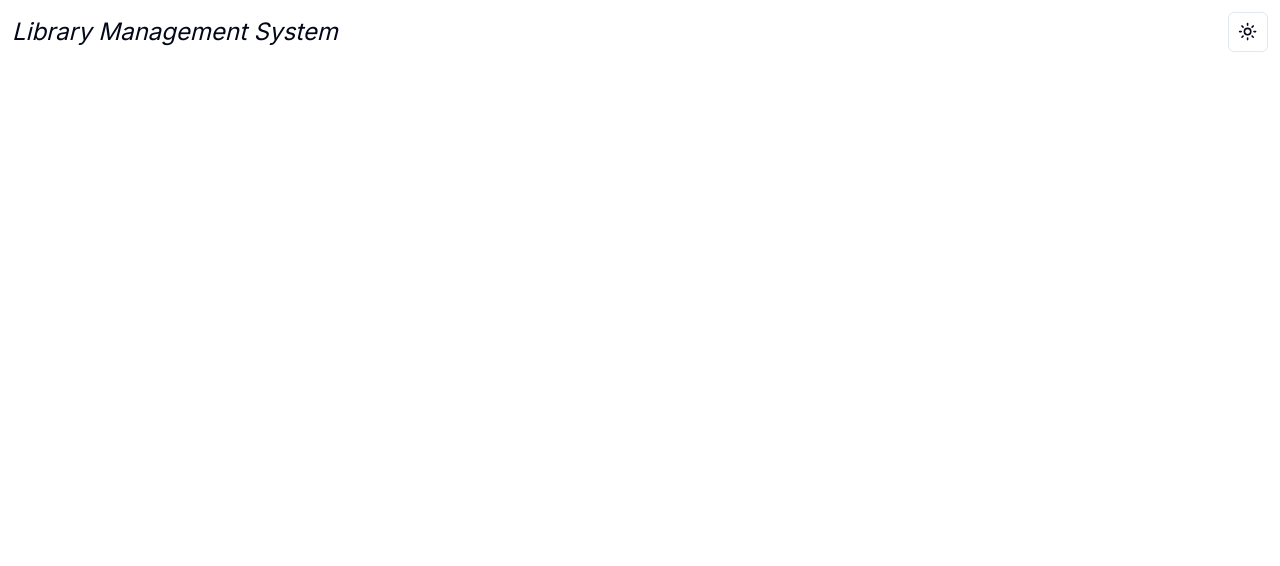
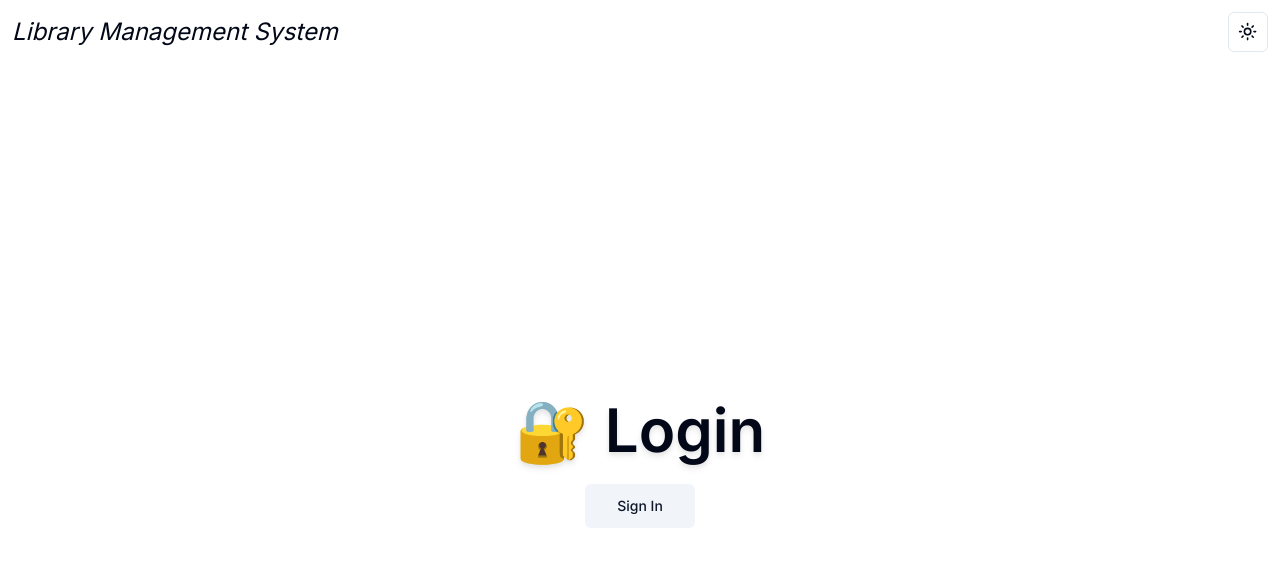
Before and after one commit to Chinmaykd21/AuthTech, a Next.js app: page / in a window 1280 px wide. Shown: the top 566 px of the page. Built offline with nearby package versions, Linux system fonts and the light colour scheme.

Commit message:
sign in button and minor styling

```diff
--- a/app/globals.css
+++ b/app/globals.css
@@ -1,6 +1,12 @@
 @tailwind base;
 @tailwind components;
 @tailwind utilities;
+
+html,
+body,
+:root {
+  height: 100%;
+}
 
 @layer base {
   :root {
--- a/app/page.tsx
+++ b/app/page.tsx
@@ -1,5 +1,17 @@
+import SignInButton from "@/components/auth/SignInButton";
 import { Button } from "@/components/ui/button";
 
 export default function Home() {
-  return <div></div>;
+  return (
+    <main className="flex h-full flex-col items-center justify-center gap-6">
+      <div className="space-y-6 text-center">
+        <h1 className="text-6xl font-semibold drop-shadow-md"> 🔐 Login </h1>
+      </div>
+      <SignInButton>
+        <Button size="lg" variant="secondary">
+          Sign In
+        </Button>
+      </SignInButton>
+    </main>
+  );
 }
--- /dev/null
+++ b/components/auth/SignInButton.tsx
@@ -0,0 +1,33 @@
+"use client";
+
+import { useRouter } from "next/navigation";
+
+interface SignInButtonProps {
+  children: React.ReactNode;
+  mode?: "modal" | "redirect";
+  asChild?: boolean;
+}
+
+const SignInButton = ({
+  children,
+  mode = "redirect",
+  asChild,
+}: SignInButtonProps) => {
+  const router = useRouter();
+
+  const onClick = () => {
+    router.push("/auth/login");
+  };
+
+  if (mode === "modal") {
+    return <span>TODO: Implement Modal</span>;
+  }
+
+  return (
+    <span onClick={onClick} className="cursor-pointer">
+      {children}
+    </span>
+  );
+};
+
+export default SignInButton;
```
